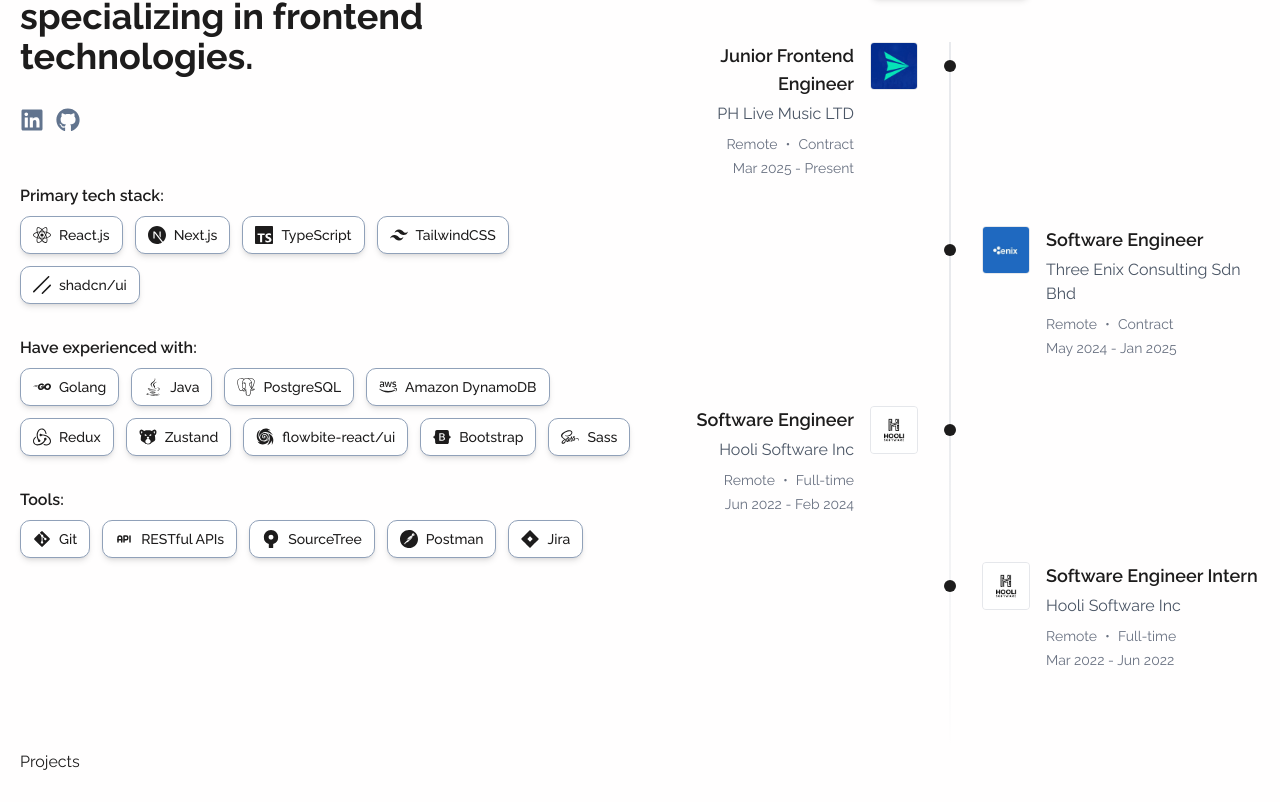
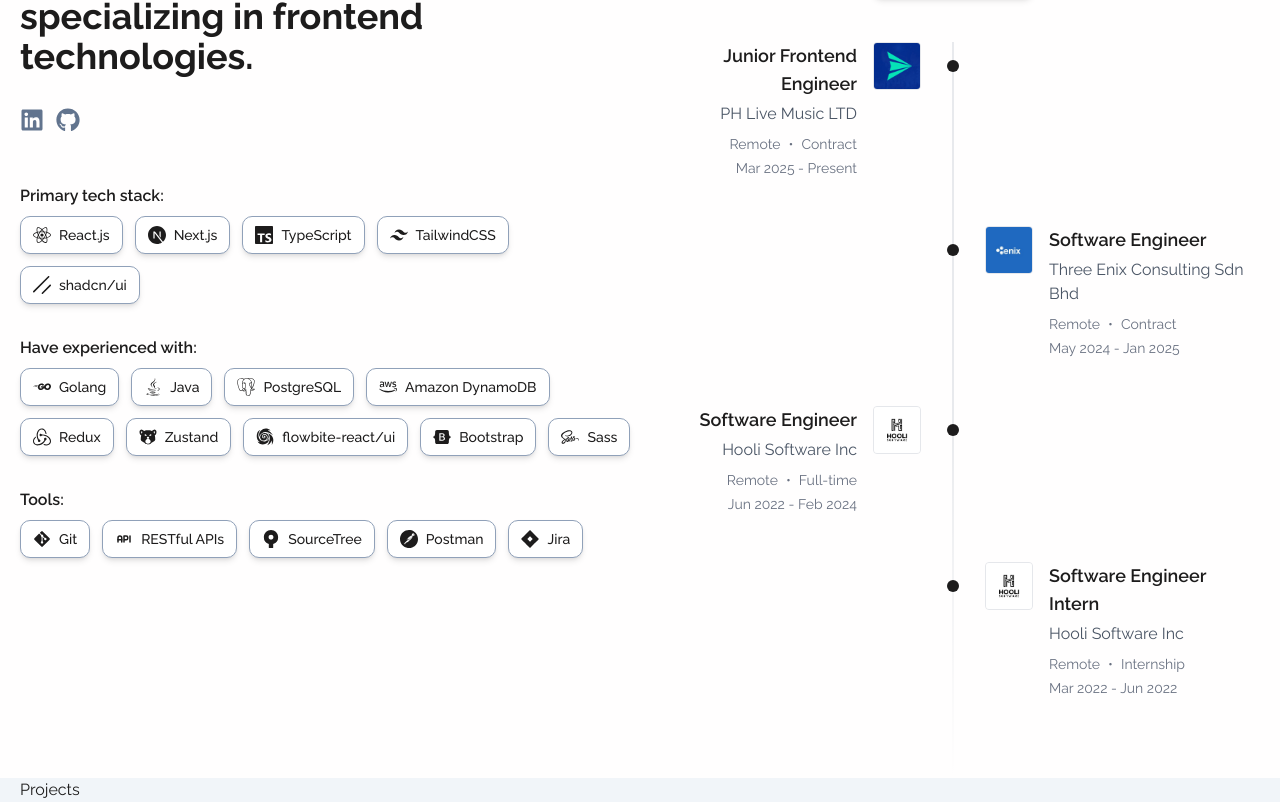
Before and after one commit to 2oofine/win-portfolio, a Next.js app: page / in a window 1280 px wide. Shown: the part 236-1038 px from the top of the page. Before the commit the page ends 1010 px from the top, so only its background shows below. Built offline with nearby package versions, Linux system fonts and the light colour scheme.

Commit message:
fixes on hero section

```diff
--- a/package.json
+++ b/package.json
@@ -15,6 +15,7 @@
     "class-variance-authority": "^0.7.1",
     "clsx": "^2.1.1",
     "lucide-react": "^0.511.0",
+    "motion": "^12.15.0",
     "next": "15.3.3",
     "next-themes": "^0.4.6",
     "react": "^19.0.0",
--- a/src/app/page.tsx
+++ b/src/app/page.tsx
@@ -5,7 +5,10 @@
   return (
     <div className="font-raleway">
       <HeroSection />
-      <ProjectsSection />
+
+      <div className="relative bg-slate-100">
+        <ProjectsSection />
+      </div>
     </div>
   );
 }
--- a/src/constants/profile.ts
+++ b/src/constants/profile.ts
@@ -275,7 +275,7 @@
       company: "Hooli Software Inc",
       location: "Marilao, Bulacan",
       workSetup: "Remote",
-      jobType: "Full-time",
+      jobType: "Internship",
       position: "Software Engineer Intern",
       techsUsed: [
         { name: "React.js" },
--- a/src/pages/home/sections/hero/index.tsx
+++ b/src/pages/home/sections/hero/index.tsx
@@ -5,7 +5,7 @@
 const HeroSection = () => {
   return (
     <Section>
-      <div className="flex flex-col md:flex-row justify-center md:justify-between">
+      <div className="flex flex-col gap-3 md:flex-row justify-center md:justify-between">
         <div className="flex flex-col gap-3 w-full md:w-1/2">
           <IntroAndSkills />
         </div>
--- a/src/pages/home/sections/projects/index.tsx
+++ b/src/pages/home/sections/projects/index.tsx
@@ -4,7 +4,7 @@
 const ProjectsSection = () => {
   return (
     <Section>
-      <div className="">Projects</div>
+      <div className="flex flex-col">Projects</div>
     </Section>
   );
 };
```
Also changed, not shown: 1 other file (tests, documents, lock files or other folders).
